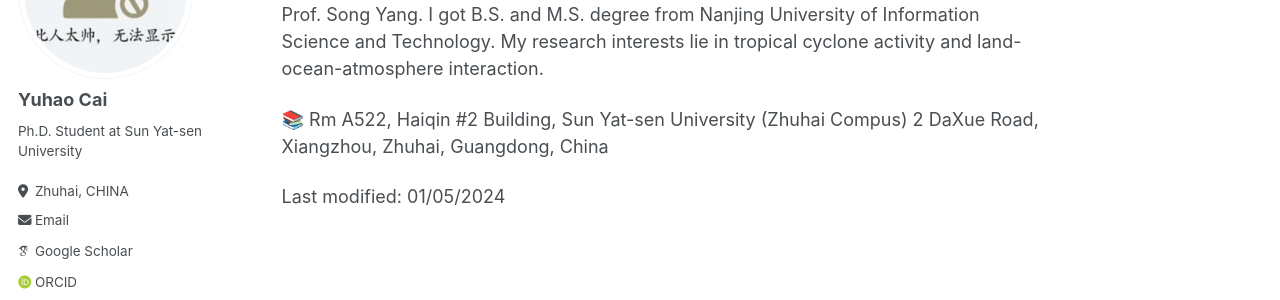
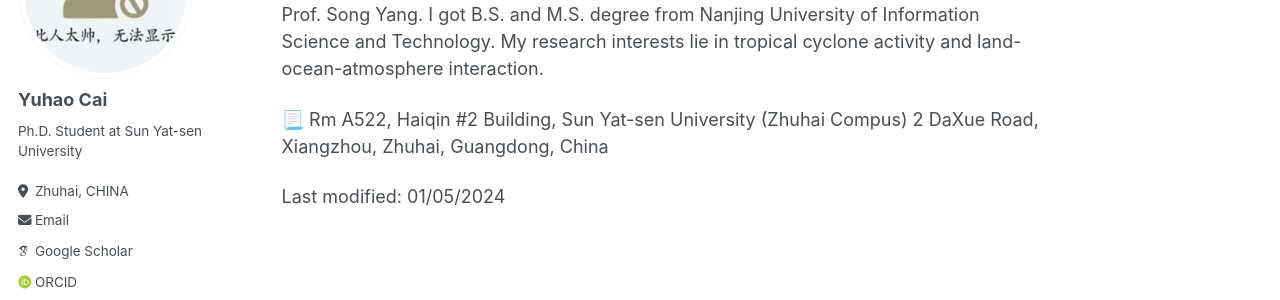
Before and after one commit to caiyh63/caiyh63.github.io, a Jekyll site: the page built from _pages/about.md, in a window 1280 px wide. Shown: the part 202-502 px from the top of the page. Built offline with Jekyll 4.4.1, drawn with Linux system fonts in a browser that asks for light colours; some web fonts are replaced.

```diff
--- a/_pages/about.md
+++ b/_pages/about.md
@@ -9,7 +9,7 @@ redirect_from:
 
 👨🏻‍💻 I’m a PhD student in Sun Yat-sen University with major of Meteorology, supervised by Prof. Song Yang. I got B.S. and M.S. degree from Nanjing University of Information Science and Technology. My research interests lie in tropical cyclone activity and land-ocean-atmosphere interaction.
 
-📚 Rm A522, Haiqin #2 Building, Sun Yat-sen University (Zhuhai Compus) 2 DaXue Road, Xiangzhou, Zhuhai, Guangdong, China
+📃 Rm A522, Haiqin #2 Building, Sun Yat-sen University (Zhuhai Compus) 2 DaXue Road, Xiangzhou, Zhuhai, Guangdong, China
 
 Last modified: 01/05/2024
 <p hidden>
```
